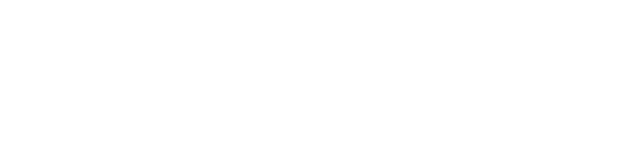
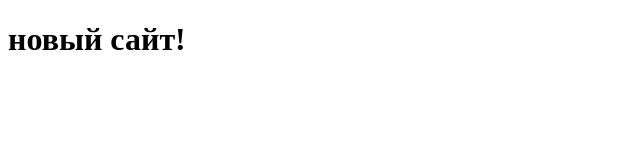
Before and after one commit to lofa2ez/first-site-idk, a plain HTML site: page index.html in a window 1280 px wide. Shown: the whole page, without its empty margins (0-640 px from the left). Drawn offline with Linux system fonts and the light colour scheme.

Commit message:
Update index.html

```diff
--- a/index.html
+++ b/index.html
@@ -8,7 +8,7 @@
 </head>
 
 <body>
-    <h1></h1>
+    <h1>новый сайт!</h1>
 </body>
 
 </html>
```
